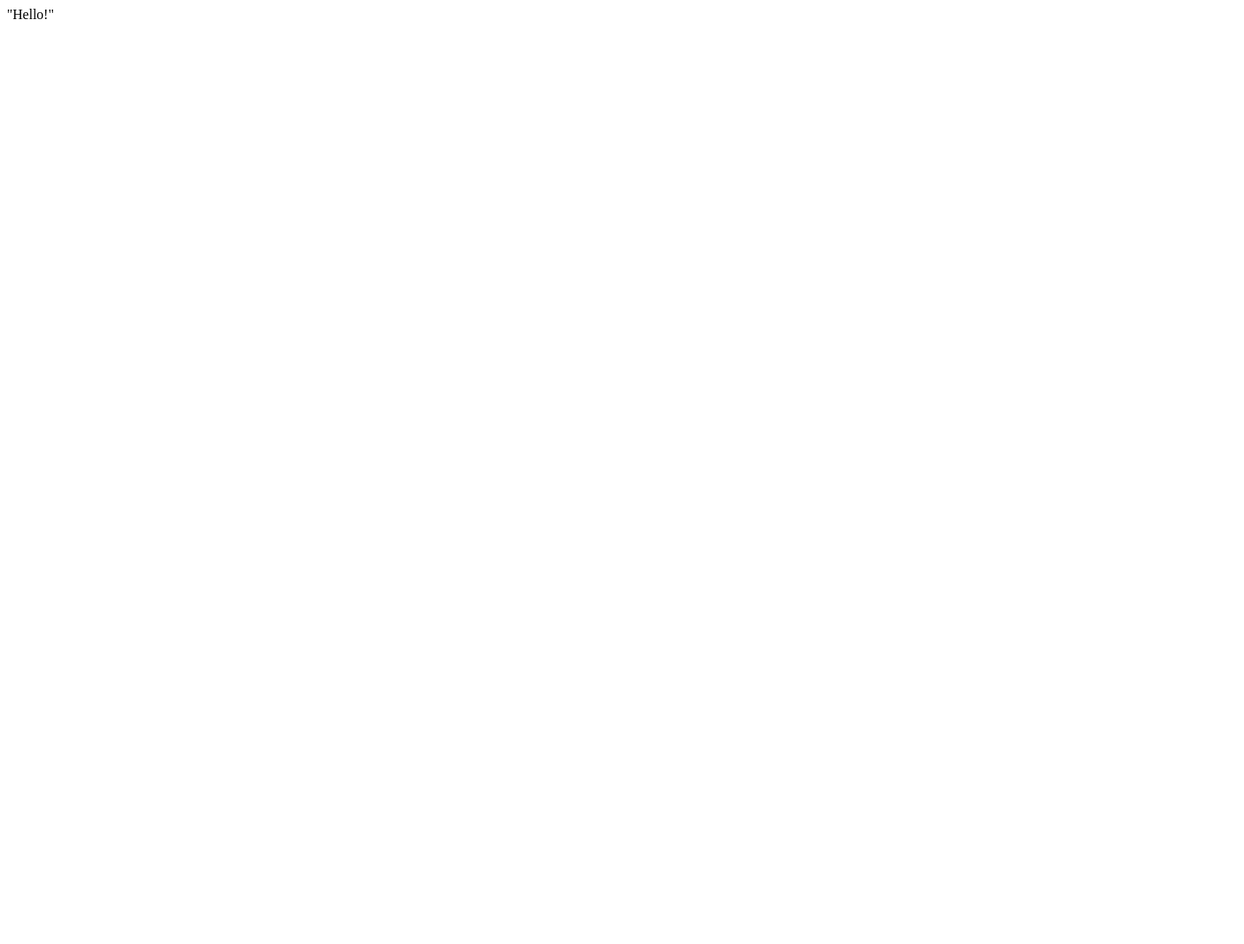
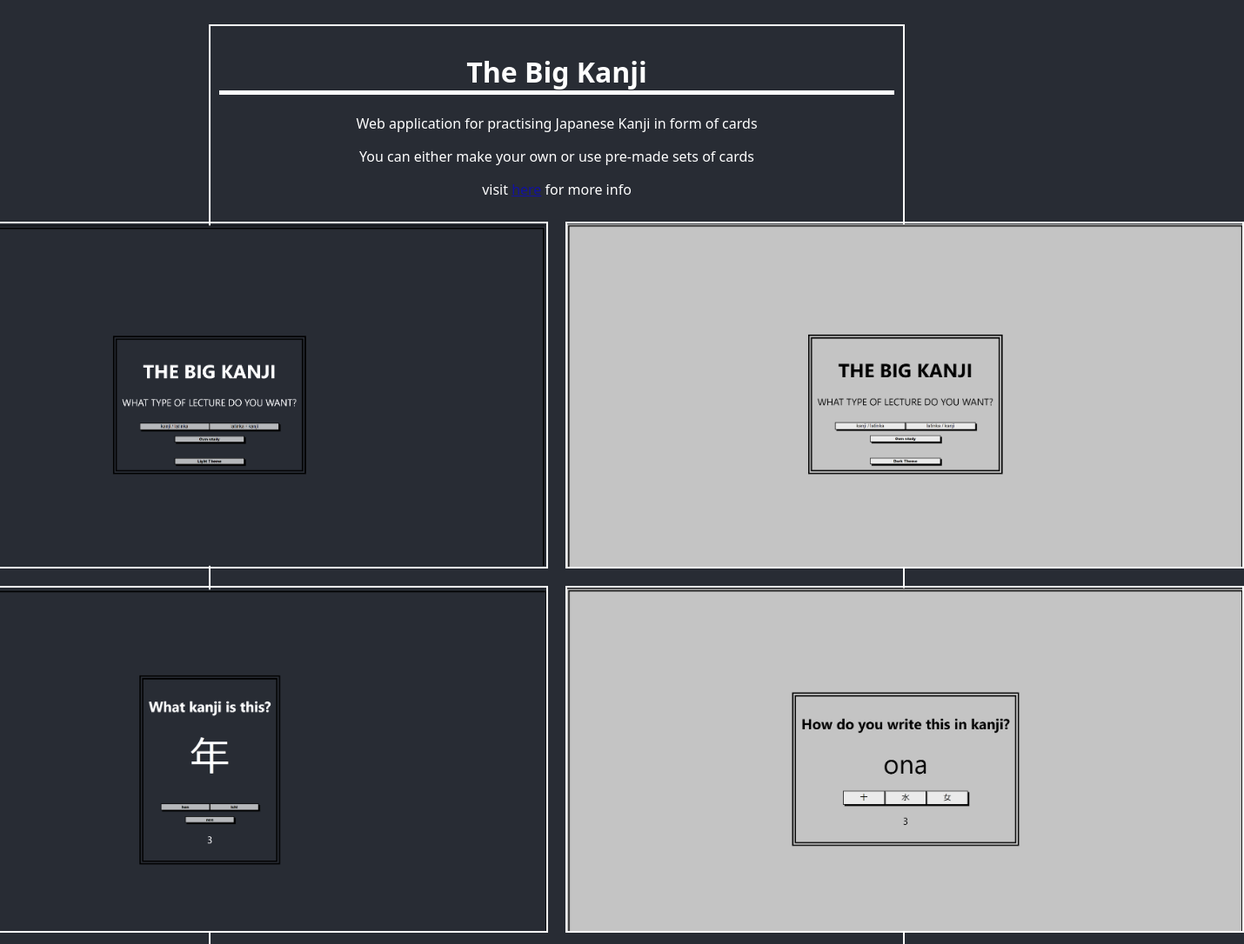
Before and after one commit to GomuGomuNoBru/GomuGomuNoBru.github.io, a plain HTML site: page index.html in a window 1280 px wide. Shown: the top 1086 px of the page at 87% size, 1430 px wide, since content can reach past the window. Before the commit the page ends 800 px from the top, so only its background shows below. Drawn offline with Linux system fonts and the light colour scheme.

Commit message:
done. but lines

```diff
--- a/index.html
+++ b/index.html
@@ -1 +1,32 @@
-"Hello!"
+<html lang="en">
+  <head>
+    <meta charset="UTF-8" />
+    <meta http-equiv="X-UA-Compatible" content="IE=edge" />
+    <meta name="viewport" content="width=device-width, initial-scale=1.0" />
+    <link rel="stylesheet" href="styles.css" />
+    <title>TheBigKanji</title>
+  </head>
+  <body>
+    <div class="container">
+      <h1>The Big Kanji</h1>
+      <p>Web application for practising Japanese Kanji in form of cards</p>
+      <p>You can either make your own or use pre-made sets of cards</p>
+      <p>
+        visit
+        <a href="https://github.com/GomuGomuNoBru/Kanji-Study">here</a> for more
+        info
+      </p>
+
+      <div class="image-container">
+        <div class="row">
+          <img src="pics/1.png" id="black" />
+          <img src="pics/3.png" id="white" />
+        </div>
+        <div class="row">
+          <img src="pics/4.png" id="black" />
+          <img src="pics/2.png" id="white" />
+        </div>
+      </div>
+    </div>
+  </body>
+</html>
--- /dev/null
+++ b/styles.css
@@ -0,0 +1,47 @@
+body {
+  background-color: #282c34;
+  display: flex;
+  justify-content: center;
+  align-items: center;
+  flex-direction: column;
+  color: white;
+
+  text-align: center;
+}
+h1 {
+  text-align: center;
+  border-bottom: 5px solid white;
+}
+a {
+  color: rgb(18, 18, 161);
+}
+
+.container {
+  max-width: 800px;
+  width: 100%;
+  padding: 20px;
+  box-sizing: border-box;
+  border: 2px solid white;
+  padding: 10px;
+  margin-top: 20px;
+  font-family: system-ui, -apple-system, BlinkMacSystemFont, "Segoe UI", Roboto,
+    Oxygen, Ubuntu, Cantarell, "Open Sans", "Helvetica Neue", sans-serif;
+}
+
+.row {
+  display: flex;
+  justify-content: center;
+  align-items: center;
+}
+
+.image-container {
+  display: flex;
+  flex-direction: column;
+  align-items: center;
+}
+img {
+  max-width: 100%;
+  height: auto;
+  margin: 10px;
+  border: 2px solid white;
+}
```
Also changed, not shown: pics/1.png (added), pics/2.png (added), pics/3.png (added), pics/4.png (added).
